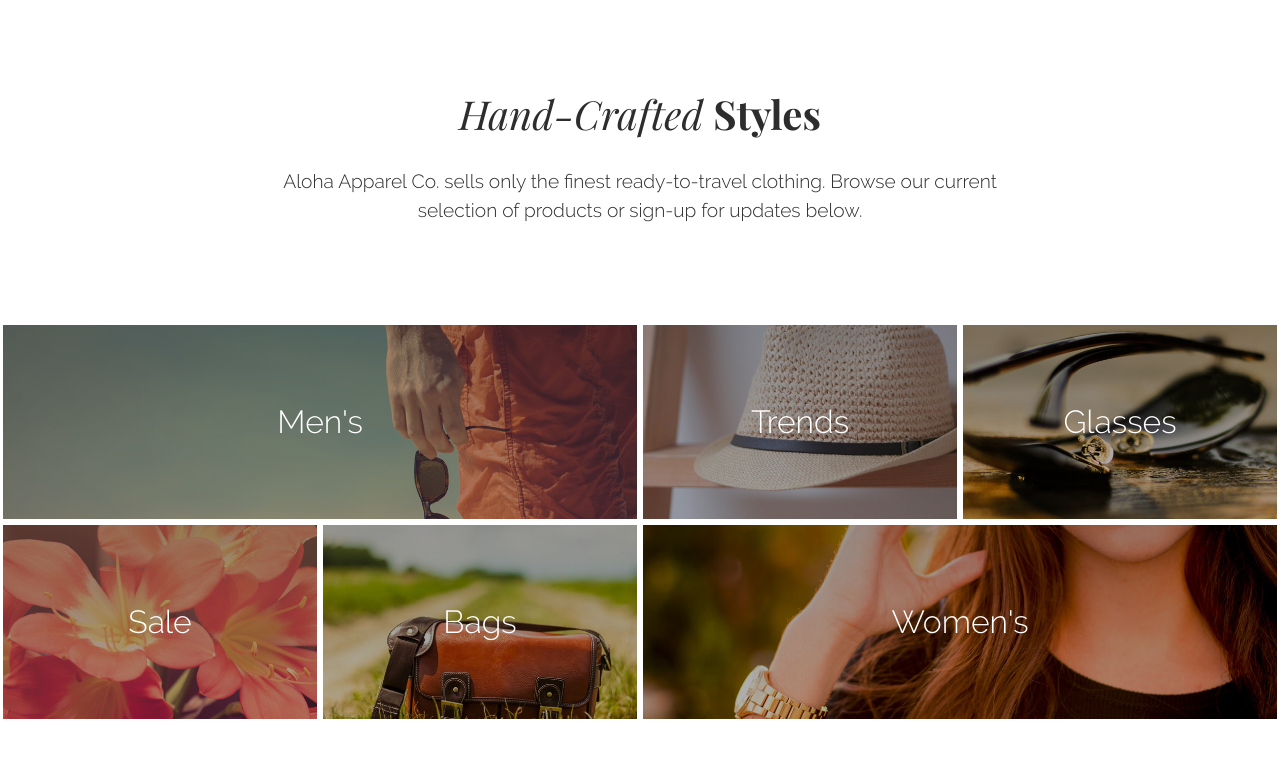
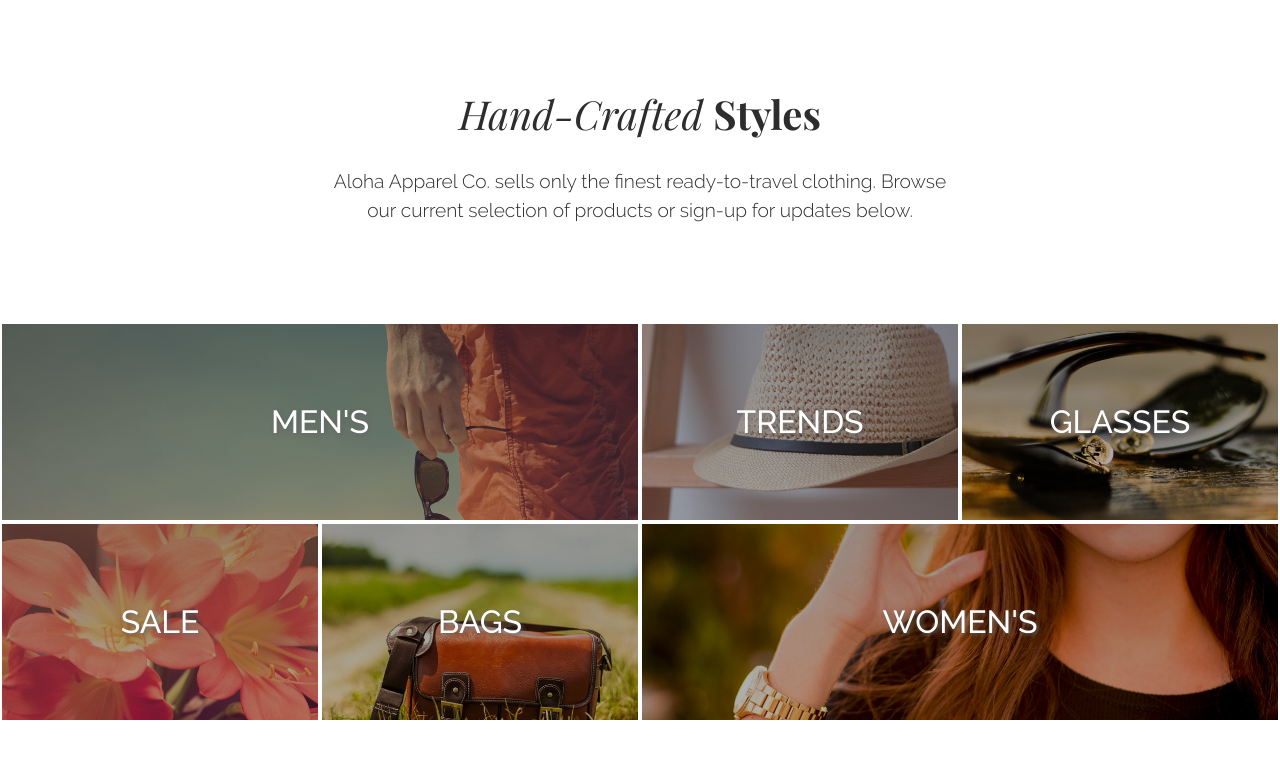
Before and after one commit to teeppope/Aloha-Apparel-v2, a plain HTML site: page index.html in a window 1280 px wide. Shown: the part 694-1460 px from the top of the page. Drawn offline with nearby package versions, Linux system fonts and the light colour scheme.

Commit message:
clean up html & css

```diff
--- a/index.html
+++ b/index.html
@@ -1,5 +1,5 @@
 <!DOCTYPE html>
-<html>
+<html lang="en">
 <head>
 	<meta charset="utf-8">
 	<title>Aloha Apparel</title>
@@ -8,9 +8,6 @@
 	<script src="https://use.fontawesome.com/88d34e1058.js"></script>
 	<link rel="stylesheet" type="text/css" href="jquery/library/slick/slick.css"/>
 	<link rel="stylesheet" type="text/css" href="jquery/library/slick/slick-theme.css"/>
-
-
-
 </head>
 <body>
 	<!-- This is the header of the Website where the navigation, logo and cart button live-->
@@ -34,39 +31,35 @@
 		</header>
 		<div class="hdr-pusher"></div>
 	<!-- This is the Banner of the Website Where promotions go-->
-			<section class="banner">
-				<div class="banner-txt">
+		<section class="banner container">
 			<p>New Collection</p>
 			<h1>Spring/Summer 2016</h1>
-				</div>
 		</section>
 
 	<!-- This is the About section of the Website -->
-		<section class="about" id="about">
-			<div class="about-txt container">
+		<section class="about container" id="about">
 			<h2>Hand-Crafted <span class="heavy">Styles</span></h2>
 			<p>Aloha Apparel Co. sells only the finest ready-to-travel clothing. Browse our current selection of products or sign-up for updates below.</p>
-			</div>
 		</section>
 	<!-- This is the SHOP sections of the website -->
 		<section class="shop" id="shop">
-			<div class="ctgry-name mens">
-				<a href="#">Men's</a>
+			<div class="ctgry-big mens">
+				<span class="ctgry-name"><a href="#">Men's</a></span>
 			</div>
-			<div class="ctgry-name trends">
-				<a href="#">Trends</a>
+			<div class="ctgry-small trends">
+				<span class="ctgry-name"><a href="#">Trends</a></span>
 			</div>
-			<div class="ctgry-name glasses">
-				<a href="#">Glasses</a>
+			<div class="ctgry-small glasses">
+				<span class="ctgry-name"><a href="#">Glasses</a></span>
 			</div>
-			<div class="ctgry-name sale">
-				<a href="#">Sale</a>
+			<div class="ctgry-small sale">
+				<span class="ctgry-name"><a href="#">Sale</a></span>
 			</div>
-			<div class="ctgry-name bags">
-				<a href="#">Bags</a>
+			<div class="ctgry-small bags">
+				<span class="ctgry-name"><a href="#">Bags</a></span>
 			</div>
-			<div class="ctgry-name womens">
-				<a href="#">Women's</a>
+			<div class="ctgry-big womens">
+				<span class="ctgry-name"><a href="#">Women's</a></span>
 			</div>
 		</section>
 
@@ -80,56 +73,56 @@
 						<p class="category">Dresses</p>
 						<h3>Stretch Knit Dress</h3>
 						<p class="price">$169.00</p>
-						<button type="add" class="add-to-cart">Add to Cart </button>
+						<button type="submit" class="add-to-cart">Add to Cart </button>
 					</li>
 					<li>
 						<img src="assets/images/cotton-blue-shirt.jpg" alt="Blue Denim Shirt" />
 						<p class="category">Shirt</p>
 						<h3>Cotton Blue Shirt</h3>
 						<p class="price">$89.00</p>
-						<button type="add" class="add-to-cart">Add to Cart </button>
+						<button type="submit" class="add-to-cart">Add to Cart </button>
 					</li>
 					<li>
 						<img src="assets/images/checked-stretch-dress.jpg" alt="Red Checked Dress" />
 						<p class="category">Dresses</p>
 						<h3>Checked Stretch Dress</h3>
 						<p class="price">$129.00</p>
-						<button type="add" class="add-to-cart">Add to Cart </button>
+						<button type="submit" class="add-to-cart">Add to Cart </button>
 					</li>
 					<li>
 						<img src="assets/images/blue-hipster-backpack.jpg" alt="Blue Backpack" />
 						<p class="category">Bags</p>
 						<h3>Blue Hipster Backpack</h3>
 						<p class="price">$69.00</p>
-						<button type="add" class="add-to-cart">Add to Cart </button>
+						<button type="submit" class="add-to-cart">Add to Cart </button>
 					</li>
 					<li>
 						<img src="assets/images/demin-overall-shorts.jpg" alt="Denim Overall Shorts">
 						<p class="category">Denim</p>
 						<h3>Denim Overall Shorts</h3>
 						<p class="price">$89.00</p>
-						<button type="add" class="add-to-cart">Add to Cart </button>
+						<button type="submit" class="add-to-cart">Add to Cart </button>
 					</li>
 					<li>
 						<img src="assets/images/pink-dotted-dress.jpg" alt="Pink Dotted Dress">
 						<p class="category">Dresses</p>
 						<h3>Pink Dotted Dress</h3>
 						<p class="price">$99.00</p>
-						<button type="add" class="add-to-cart">Add to Cart </button>
+						<button type="submit" class="add-to-cart">Add to Cart </button>
 					</li>
 					<li>
 						<img src="assets/images/blue-silk-dress.jpg" alt="Blue Silk Dress">
 						<p class="category">Dresses</p>
 						<h3>Blue Silk Dress</h3>
 						<p class="price">$119.00</p>
-						<button type="add" class="add-to-cart">Add to Cart </button>
+						<button type="submit" class="add-to-cart">Add to Cart </button>
 					</li>
 					<li>
 						<img src="assets/images/cotton-yellow-tshirt.jpg" alt="Cotton Yellow Shirt">
 						<p class="category">Shirts</p>
 						<h3>Cotton Yellow Tshirt</h3>
 						<p class="price">$39.00</p>
-						<button type="add" class="add-to-cart">Add to Cart </button>
+						<button type="submit" class="add-to-cart">Add to Cart </button>
 					</li>
 				</ul>
 			</div>
@@ -144,7 +137,7 @@
 				<p>Stay updated on our latest product releases, be first to find out about upcoming sales, and get free style tips from our blog. Unsubscribe at any time.</p>
 
 				<div class="form">
-					<form action="">
+					<form action="#">
 						<input type="email" id="email" name="email" placeholder="Your Email" >
 					<button type="submit" class="sub-btn">Subscribe</button>
 					</form>
@@ -159,11 +152,11 @@
 			<div class="ftr-txt container">
 				<div class="lft-ftr">
 					<div class="cpywrt">
-						<p>&copy 2016 Aloha Apparel Co.</p>
+						<p>&copy; 2016 Aloha Apparel Co.</p>
 						<p>Powered by HTML and CSS.</p>
 					</div>
 					<div class="contact">
-						<p>604-604-6040. <a href="mailto: info@alohaapparel.com">info@alohaapparel.com</a></p>
+						<p>604-604-6040. <a href="mailto:info@alohaapparel.com">info@alohaapparel.com</a></p>
 					</div>
 					<div class="address">
 						<p>1490 W Broadway</p>
@@ -172,36 +165,45 @@
 				</div>
 				<div class="rgt-ftr">
 					<ul>
-						<a href="#">
+
 							<li class="social">
 								<i class="fa fa-facebook"></i>
+								<a href="#">
 									<span class="scl-name">Facebook</span>
+								</a>
 							</li>
-						</a>
-						<a href="#">
+
+
 							<li class="social">
 								<i class="fa fa-twitter"></i>
+								<a href="#">
 									<span class="scl-name">Twitter</span>
+								</a>
 							</li>
-						</a>
-						<a href="#">
+
+
 							<li class="social">
 								<i class="fa fa-instagram"></i>
+								<a href="#">
 									<span class="scl-name">Instagram</span>
+								</a>
 							</li>
-						</a>
-						<a href="#">
+
+
 							<li class="social">
 								<i class="fa fa-pinterest"></i>
+								<a href="#">
 									<span class="scl-name">Pinterest</span>
+								</a>
 							</li>
-						</a>
-						<a href="#">
+
+
 							<li class="social">
 								<i class="fa fa-google-plus"></i>
+								<a href="#">
 									<span class="scl-name">Google+</span>
+								</a>
 							</li>
-						</a>
 					</ul>
 				</div>
 			</div>
--- a/jquery/main.js
+++ b/jquery/main.js
@@ -1,6 +1,4 @@
 $(document).ready(function() {
-	console.log("hello, I'm your new .js file");
-
 	//Smooth Scroll jQwerery
 	$('a[href^="#"]').on('click',function (e) {
 		e.preventDefault();
--- a/style.css
+++ b/style.css
@@ -107,10 +107,6 @@
 header{
 	padding: 0.657rem 1.5rem;
 }
-section,
-footer{
-    padding: 6rem 0; /* This padding is used to provide consistent vertical alignment in sections & footer*/
-}
 h1, h2, h3{
 	font-family: Playfair Display, serif;
 	font-size: 2.5rem;
@@ -120,7 +116,7 @@
 	font-style: italic;
 }
 h3{
-    font-size: 1.5rem;
+    font-size: 150%;
     padding: 1rem;
     color: #e2574c;
 }
@@ -146,7 +142,6 @@
 }
 li{
 	list-style: none;
-    color:  #969696;
 }
 i {
     min-width: 2.2rem;
@@ -159,9 +154,6 @@
 
 /************************* LAYOUT ***********************/
 .container{
-    display: flex;
-    flex-flow: column;
-    align-items: center;
     margin: 0 auto;
     max-width: 100%;
 }
@@ -172,10 +164,10 @@
 .signup,
 .footer{
     text-align: center;
+    padding: 6rem 0; /* This padding is used to provide consistent vertical alignment in sections & footer*/
     padding-left: 3%;
     padding-right: 3%;
 }
-
 
 
  /************************ CONTENT ***********************/
@@ -184,9 +176,10 @@
 .hdr{
     /*FLEX Container to .logo .cart-btn .nav*/
     display: flex;
-    flex-flow: row wrap;
+    flex-flow: wrap;
     justify-content: space-between;
     align-items: space-between;
+    align-content: center;
     position: fixed;
     width: 100%;
     background-color:rgba(255, 255, 255, .95);
@@ -194,7 +187,7 @@
     z-index: 1;
 }
 .hdr-pusher{
-    height: 161px;
+    height: 140px;
 }
 .logo{
     width: 160px;
@@ -204,27 +197,20 @@
     /* FLEX Item STYLES*/
     flex-basis: 100%;
     /*Regular Item Styles*/
-    margin-top: 1.5rem;
-    padding: 1.5rem 0;/* <--- SEE IF I CAN GET SPACING TO HAPPEN WITHOUT THIS PADDING*/
+    margin-top: 1rem;
+    padding: 1rem 0;
     border-top: 2px solid #d7d7d7;
 }
 .hdr-nav{
     /* FLEX CONTAINER styles: used to style hdr-nav-items */
     display: flex;
-    flex-direction: row;
     justify-content: space-around;
     align-items: center;
-    /*Flex Item Styles*/
-/*    width: 350px;
-    margin: 0 auto; */
- }
-.hdr-nav-item{
-    font-size: 1rem;
  }
 .hdr-nav-item a{
+    color: #e2574c;
+    font-weight: bold;
     text-transform: uppercase;
-    font-weight: bold;
-    color: #e2574c;
  }
 .hdr-nav-item a:hover{
     color: #b64036;
@@ -249,7 +235,6 @@
     display: none;
  }
 
-
 /*Banner Content Styles*/
 .banner {
 	width: 100%;
@@ -260,9 +245,6 @@
     background-size: cover, 150px auto, cover;
 	text-align: center;
 	color: #fff;
-    display: flex;
-    justify-content: center;
-    align-items: center;
     padding: 25% 0;
  }
 .banner p {
@@ -280,91 +262,107 @@
 
 /* About Content Styles*/
 .about{
-
- }
-.about-txt{
     width: 45rem;
  }
-.about-txt p{
+.about p{
     font-size: 1.2rem;
  }
 
 /* SHOPPP Content Styles*/
 .shop{
+    /* Flex container properties */
     display: flex;
     flex-flow: row wrap;
-    position: relative;
-    width: 100%;
-    padding: 0;
  }
+.ctgry-big,
+.ctgry-small{
+    /* These display properties belore are used to center the text */
+    display:flex;
+    justify-content: center;
+    align-items: center;
+    /* Regular styles */
+    height: 200px;
+    border: 2px solid white;
+ }
+ .ctgry-big{
+    flex: 2 0 100%;
+ }
+ .ctgry-small{
+    flex: 1 0 50%;
+ }
+ .ctgry-small:nth-child(odd){
 
-.ctgry-name{
-    display: flex;
-    align-items: center;
-    justify-content: center;
-    min-height: 200px;
+ }
+ .ctgry-small:nth-child(even){
+
+ }
+ .ctgry-name{
     font-size: 200%;
-    font-style: bold;
-    border: 3px solid white;
+    font-weight: bold;
+    text-shadow: 2px 2px 4px rgba(100, 100, 100, 0.8);
+    text-transform: uppercase;
  }
-
-.ctgry-name.mens{
+ .ctgry-name a:hover{
+    color: rgba(255, 255, 255, .75);
+ }
+ .mens{
     background:
         linear-gradient(0deg, rgba(0,0,0,.3), rgba(0,0,0,.4)),
         url(assets/images/mens-category.jpg) center center no-repeat;
-    background-size:cover;
-    flex: 2 0 100%;
+    background-size:cover, cover;
+ }
 
- }
-.ctgry-name.trends{
+.trends{
     background:
         linear-gradient(0deg, rgba(0,0,0,.3), rgba(0,0,0,.4)),
         url(assets/images/trends-category.jpg) center center no-repeat;
-    background-size:cover;
-    flex: 1 0 50%;
+    background-size:cover, cover;
  }
-.ctgry-name.glasses{
+.glasses{
     background:
         linear-gradient(0deg, rgba(0,0,0,.3), rgba(0,0,0,.4)),
         url(assets/images/glasses-category.jpg) center center no-repeat;
-    background-size:cover;
-    flex: 1 0 50%;
+    background-size:cover, cover;
  }
-.ctgry-name.sale{
+.sale{
     background:
         linear-gradient(0deg, rgba(0,0,0,.3), rgba(0,0,0,.4)),
         url(assets/images/sale-category.jpg) center center no-repeat;
-    background-size:cover;
-    flex: 1 0 50%;
+    background-size:cover, cover;
  }
-.ctgry-name.bags{
+ .bags{
     background:
         linear-gradient(0deg, rgba(0,0,0,.3), rgba(0,0,0,.4)),
         url(assets/images/bags-category.jpg) center center no-repeat;
-    background-size:cover;
-    flex: 1 0 50%;
+    background-size:cover, cover;
  }
-.ctgry-name.womens{
+.womens{
     background:
         linear-gradient(0deg, rgba(0,0,0,.3), rgba(0,0,0,.4)),
         url(assets/images/womens-category.jpg) center center no-repeat;
-    background-size:cover;
-    flex: 2 0 100%;
+    background-size:cover, cover;
  }
 
 
  /*Products Content Styles*/
+
+
+/* Products Content Styles */
 .products{
     display: flex;
     flex-flow: column;
     align-items: center;
  }
+.products-list {
+    width: 80vw;
+}
 
-/*.products {
-   margin-top: 2rem;
- }*/
+.products-list * {
+    outline: none;
+}
 .products p {
     font-weight: bold;
+    color:  #969696;
  }
 .category{
     text-transform: uppercase;
@@ -373,13 +371,7 @@
     font-size: 1.3rem;
     padding-bottom: 2rem;
  }
-.products-list {
-    width: 80vw;
-}
 
-.products-list * {
-    outline: none;
-}
 .add-to-cart{
     font-family: Raleway, Helvetica, sans-serif;
     font-size: 1rem;
@@ -463,8 +455,11 @@
 .footer{
     background-color: #242424;
     color: white;
-    padding-left: 4rem;
-    padding-right: 4rem;
+}
+.ftr-txt{
+    display: flex;
+    flex-flow: column;
+    align-items: center
 }
 .ftr-txt p{
     font-family: Playfair Display, serif;
@@ -539,30 +534,12 @@
 }
 
 /* Shop stylings */
-.ctgry-name.mens{
+ .ctgry-big{
     flex: 2 0 50%;
-
-}
-.ctgry-name.trends{
+ }
+ .ctgry-small{
     flex: 1 0 25%;
-
-}
-.ctgry-name.glasses{
-    flex: 1 0 25%;
-
-}
-.ctgry-name.sale{
-    flex: 1 0 25%;
-
-}
-.ctgry-name.bags{
-    flex: 1 0 25%;
-
-}
-.ctgry-name.womens{
-    flex: 2 0 50%;
-
-}
+ }
 
 /* Products */
 .products{
```
Lines whose indentation alone changed are shown as unchanged.
